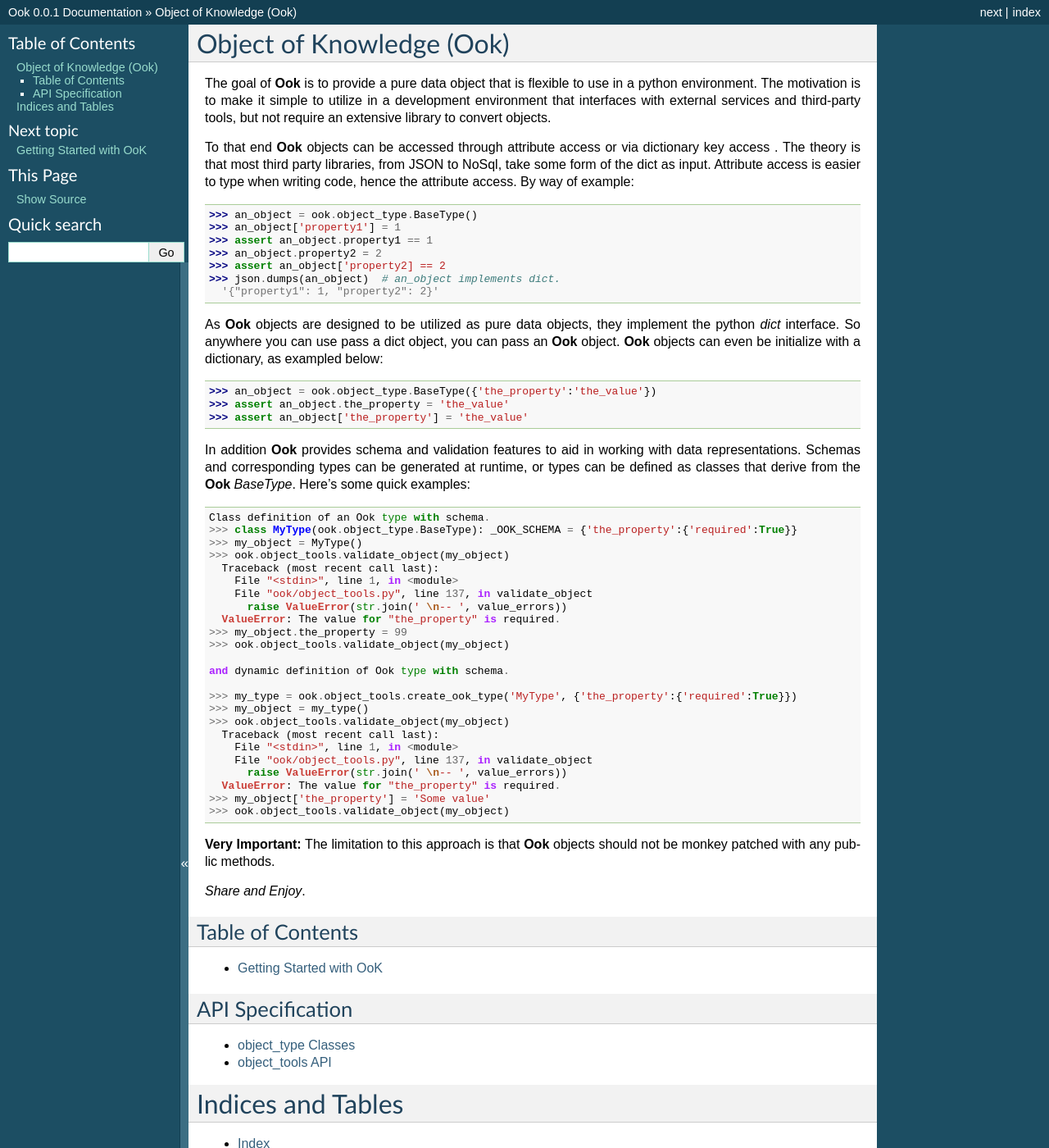
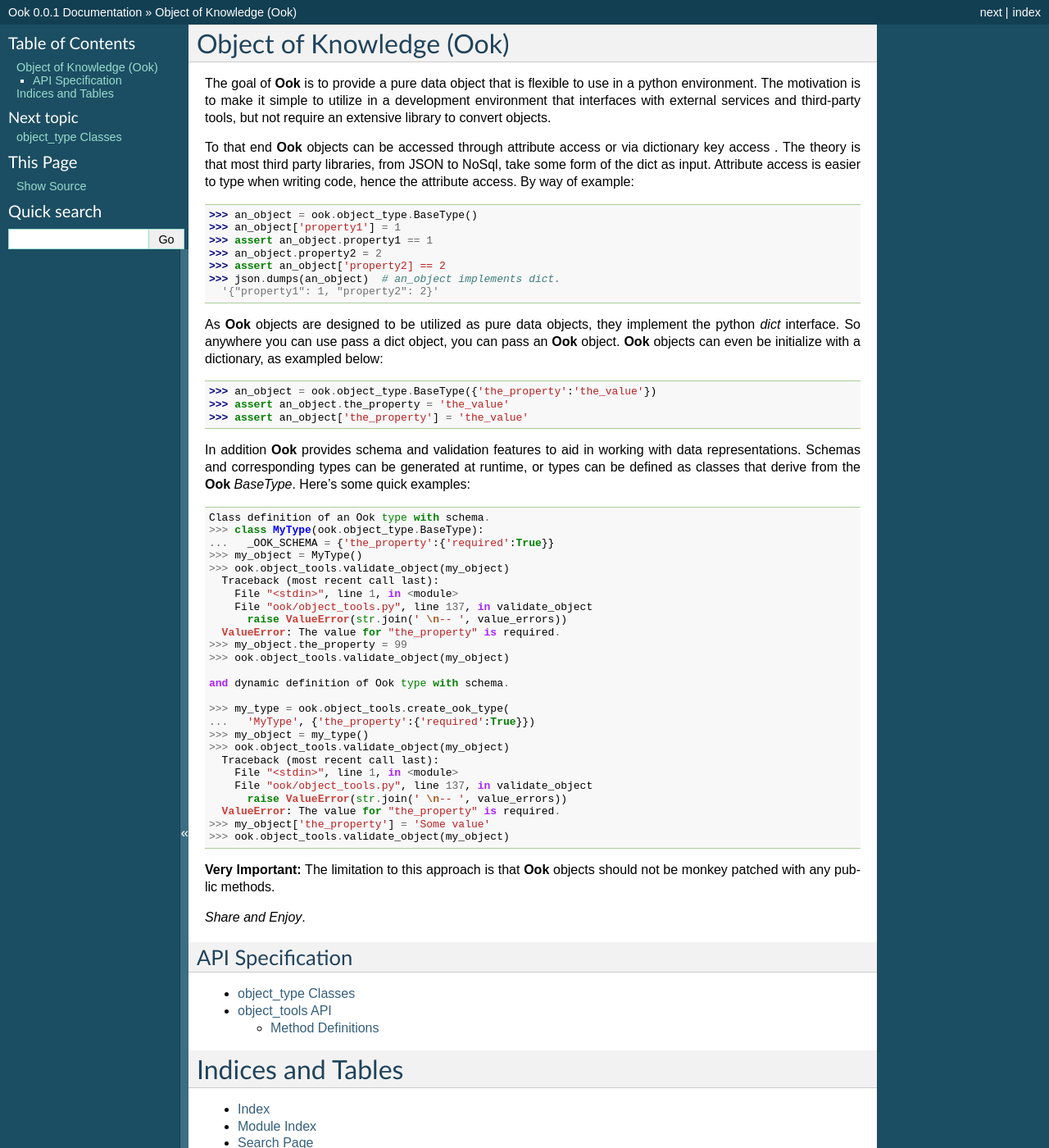
Before and after one commit to neoinsanity/ontic, a Sphinx documentation site: the page built from doc/index.rst, in a window 1280 px wide and 1400 px high. Shown: the whole window at 82% size. Built offline with Sphinx 7.4.7, drawn with Linux system fonts in a browser that asks for light colours.

Commit message:
Finish the documentation.

```diff
--- a/doc/index.rst
+++ b/doc/index.rst
@@ -34,7 +34,8 @@ or types can be defined as classes that derive from the **Ook** *BaseType*. Here
 examples::
 
   Class definition of an Ook type with schema.
-  >>> class MyType(ook.object_type.BaseType): _OOK_SCHEMA = {'the_property':{'required':True}}
+  >>> class MyType(ook.object_type.BaseType):
+  ...   _OOK_SCHEMA = {'the_property':{'required':True}}
   >>> my_object = MyType()
   >>> ook.object_tools.validate_object(my_object)
     Traceback (most recent call last):
@@ -47,7 +48,8 @@ examples::
 
   and dynamic definition of Ook type with schema.
 
-  >>> my_type = ook.object_tools.create_ook_type('MyType', {'the_property':{'required':True}})
+  >>> my_type = ook.object_tools.create_ook_type(
+  ...   'MyType', {'the_property':{'required':True}})
   >>> my_object = my_type()
   >>> ook.object_tools.validate_object(my_object)
     Traceback (most recent call last):
@@ -63,17 +65,10 @@ patched with any public methods.
 
 *Share and Enjoy*.
 
-Table of Contents
-------------------
-.. toctree::
-    :maxdepth: 1
-
-    ook
-
 API Specification
 ------------------
 .. toctree::
-    :maxdepth: 1
+    :maxdepth: 2
 
     ook.object_type
     ook.object_tools
--- a/doc/ook.rst
+++ b/doc/ook.rst
@@ -1,2 +1,8 @@
 Getting Started with OoK
 =========================
+
+Creation of Ook Types
+----------------------
+
+Creation of Ook Objects
+------------------------
```
Also changed, not shown: 1 other file.
